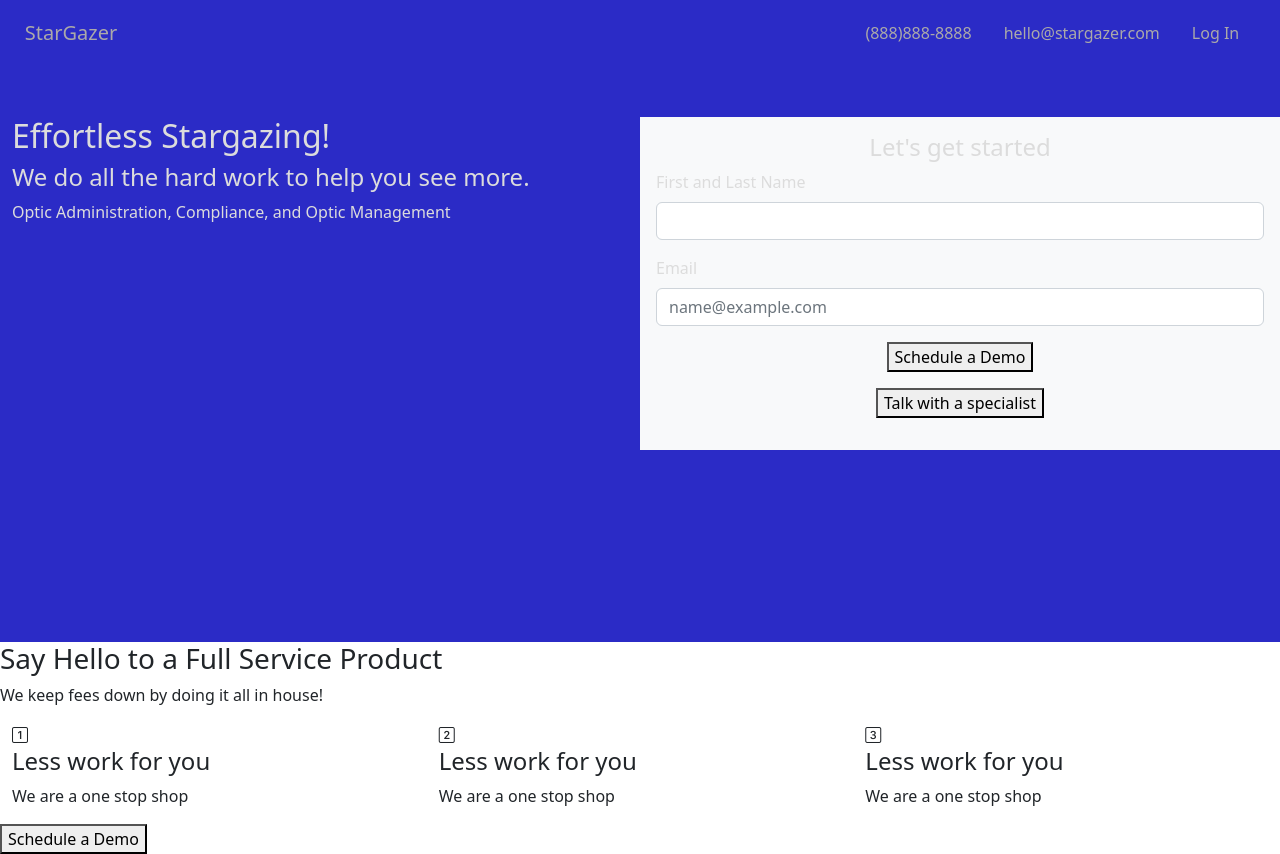
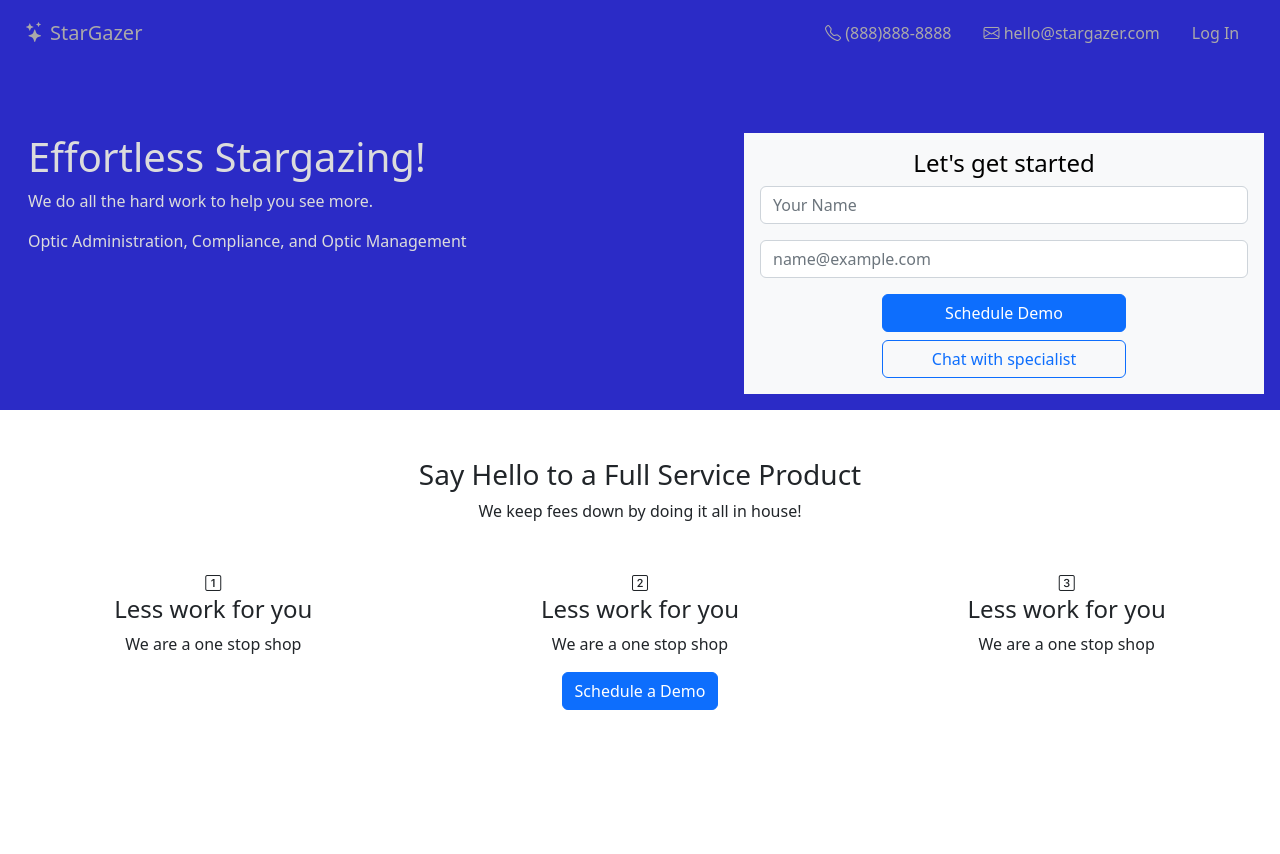
Before and after one commit to jlee1546/starGazer, a plain HTML site: page index.html in a window 1280 px wide. After the commit the page ends 800 px from the top, so only its background shows below. Drawn offline with nearby package versions, Linux system fonts and the light colour scheme.

Commit message:
Add style to detail-icons

```diff
--- a/index.html
+++ b/index.html
@@ -25,34 +25,41 @@
     <!--Navigation Section-->
     <nav class="navbar">
       <div class="container-fluid">
-        <a href="#" class="navbar-brand">StarGazer</a>
+        <a href="#" class="navbar-brand"
+          ><i class="bi bi-stars brand-icon"></i> StarGazer</a
+        >
         <div class="nav">
-          <a href="#" class="nav-link">(888)888-8888</a>
-          <a href="#" class="nav-link">hello@stargazer.com</a>
+          <a href="#" class="nav-link"
+            ><i class="bi bi-telephone"></i> (888)888-8888</a
+          >
+          <a href="#" class="nav-link"
+            ><i class="bi bi-envelope"></i> hello@stargazer.com</a
+          >
           <a href="#" class="nav-link">Log In</a>
         </div>
       </div>
     </nav>
     <!-- Main Section -->
-    <section class="top">
+    <section class="top p-3">
       <div class="container-fluid">
         <div class="row">
-          <div class="col-md-6 text-left">
-            <h2>Effortless Stargazing!</h2>
-            <h4>We do all the hard work to help you see more.</h4>
+          <div class="col-md-7 text-left">
+            <h1>Effortless Stargazing!</h1>
+            <p>We do all the hard work to help you see more.</p>
             <p>Optic Administration, Compliance, and Optic Management</p>
           </div>
 
-          <div class="col-md-6 bg-light p-3">
-            <h4 class="text-center">Let's get started</h4>
+          <div class="col-md-5 bg-light p-3">
+            <h4 class="text-center text-black">Let's get started</h4>
             <div class="mb-3">
-              <label for="fullNameInput" class="form-label"
-                >First and Last Name</label
-              >
-              <input type="text" class="form-control" id="fullNameInput" />
+              <input
+                type="text"
+                class="form-control"
+                id="fullNameInput"
+                placeholder="Your Name"
+              />
             </div>
             <div class="mb-3">
-              <label for="emailInput" class="form-label">Email</label>
               <input
                 type="email"
                 class="form-control"
@@ -61,40 +68,44 @@
               />
             </div>
 
-            <div class="text-center mb-3">
-              <button>Schedule a Demo</button>
-            </div>
-            <div class="text-center mb-3">
-              <button>Talk with a specialist</button>
+            <div class="d-grid gap-2 col-6 mx-auto">
+              <button class="btn btn-primary">Schedule Demo</button>
+              <button class="btn btn-outline-primary">
+                Chat with specialist
+              </button>
             </div>
           </div>
         </div>
       </div>
     </section>
     <!-- Middle Section -->
-    <section>
-      <h3>Say Hello to a Full Service Product</h3>
-      <p>We keep fees down by doing it all in house!</p>
+    <section class="mt-5">
+      <h3 class="text-center">Say Hello to a Full Service Product</h3>
+      <p class="text-center mb-5">
+        We keep fees down by doing it all in house!
+      </p>
       <div class="container-fluid">
-        <div class="row">
+        <div class="row text-center">
           <div class="col-md-4">
-            <i class="bi bi-1-square"></i>
+            <i class="bi bi-1-square details-icon"></i>
             <h4>Less work for you</h4>
             <p>We are a one stop shop</p>
           </div>
           <div class="col-md-4">
-            <i class="bi bi-2-square"></i>
+            <i class="bi bi-2-square details-icon"></i>
             <h4>Less work for you</h4>
             <p>We are a one stop shop</p>
           </div>
           <div class="col-md-4">
-            <i class="bi bi-3-square"></i>
+            <i class="bi bi-3-square details-icon"></i>
             <h4>Less work for you</h4>
             <p>We are a one stop shop</p>
           </div>
         </div>
       </div>
-      <button>Schedule a Demo</button>
+      <div class="text-center">
+        <button class="btn btn-primary">Schedule a Demo</button>
+      </div>
     </section>
 
     <!-- JavaScript Bundle with Popper -->
```
